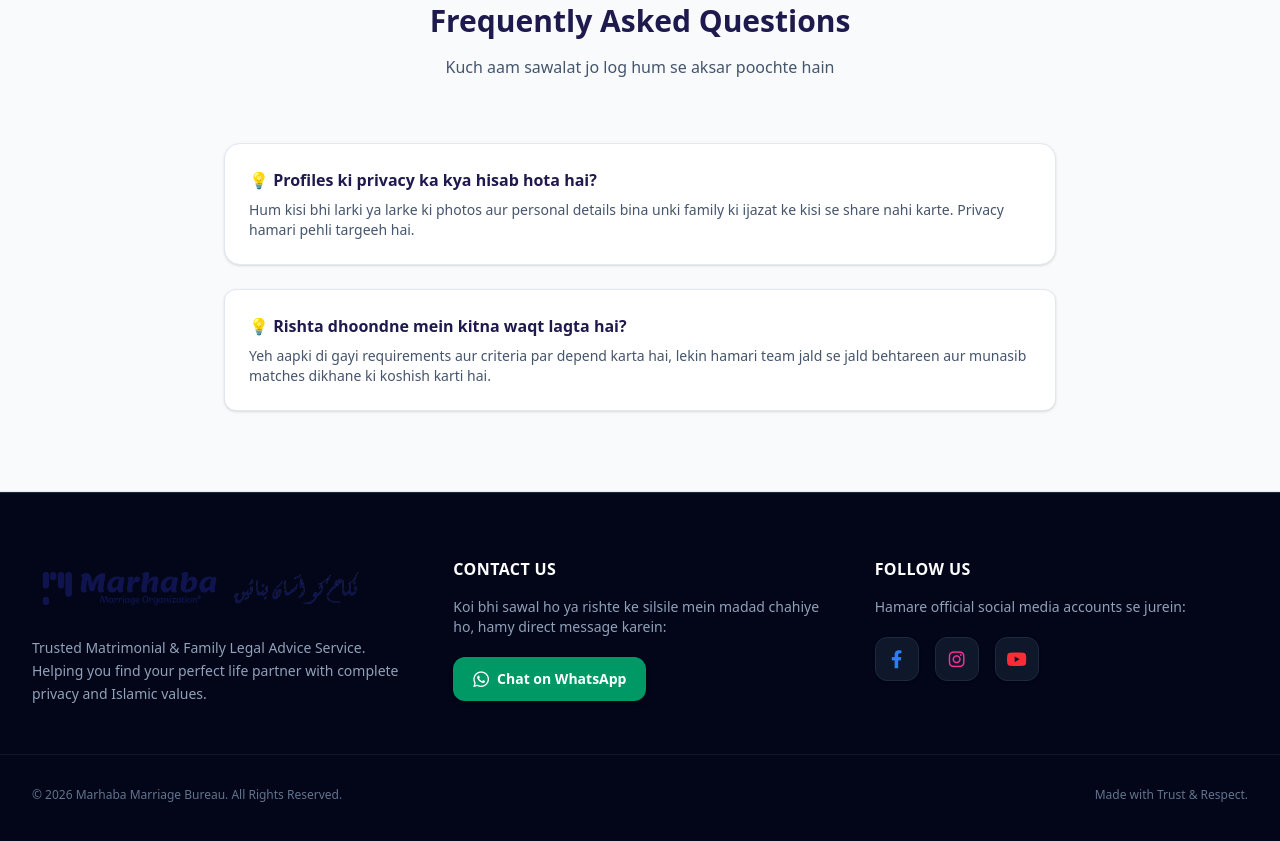
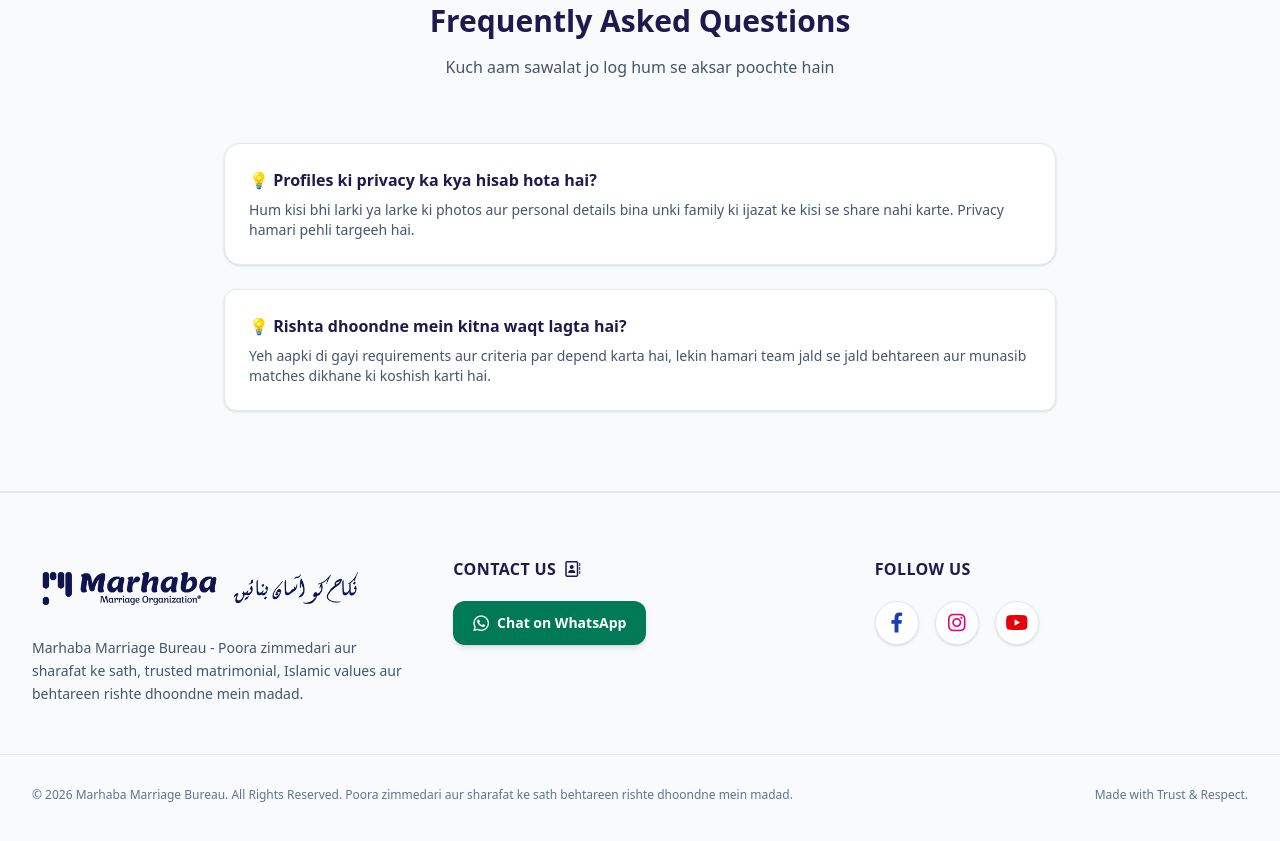
Before and after one commit to arsalandawood1988-svg/Marhaba-New-Trail, a plain HTML site: page index.html in a window 1280 px wide. Shown: the part 2895-3736 px from the top of the page. Drawn offline with nearby package versions, Linux system fonts and the light colour scheme.

Commit message:
Update index.html

```diff
--- a/index.html
+++ b/index.html
@@ -217,42 +217,42 @@
         </div>
     </section>
 
-    <footer class="bg-slate-950 text-slate-400 pt-16 pb-12 border-t border-slate-800">
-        <div class="max-w-7xl mx-auto px-4 sm:px-6 lg:px-8 grid grid-cols-1 md:grid-cols-3 gap-12 pb-12 border-b border-slate-900">
+    <footer class="bg-slate-50 text-slate-600 pt-16 pb-12 border-t border-slate-200">
+        <div class="max-w-7xl mx-auto px-4 sm:px-6 lg:px-8 grid grid-cols-1 md:grid-cols-3 gap-12 pb-12 border-b border-slate-200">
 
             <div class="space-y-4">
                 <div class="flex items-center gap-2">
-                    <img src="logo.png" alt="Marhaba Marriage Logo" onerror="this.style.display='none'; document.getElementById('footer-text-logo').style.display='block';" class="h-16 w-auto object-contain brightness-100">
-                    <div id="footer-text-logo" style="display:none;" class="flex items-center gap-2 text-white font-bold text-lg">
-                        <i class="fa-solid fa-ring text-amber-400"></i> Marhaba Marriage
+                    <img src="logo.png" alt="Marhaba Marriage Logo" onerror="this.style.display='none'; document.getElementById('footer-text-logo').style.display='block';" class="h-16 w-auto object-contain">
+                    <div id="footer-text-logo" style="display:none;" class="flex items-center gap-2 text-indigo-950 font-bold text-lg">
+                        <i class="fa-solid fa-ring text-indigo-900"></i> Marhaba Marriage
                     </div>
                 </div>
-                <p class="text-sm text-slate-400 leading-relaxed font-medium">
-                    Trusted Matrimonial & Family Legal Advice Service. Helping you find your perfect life partner with complete privacy and Islamic values.
+                <p class="text-sm text-slate-600 leading-relaxed font-medium">
+                    Marhaba Marriage Bureau - Poora zimmedari aur sharafat ke sath, trusted matrimonial, Islamic values aur behtareen rishte dhoondne mein madad.
                 </p>
             </div>
 
             <div class="space-y-4">
-                <h3 class="text-white font-bold text-base tracking-wide uppercase">Contact Us</h3>
-                <p class="text-sm text-slate-400 font-medium">Koi bhi sawal ho ya rishte ke silsile mein madad chahiye ho, hamy direct message karein:</p>
+                <h3 class="text-indigo-950 font-bold text-base tracking-wide uppercase flex items-center gap-2">
+                    Contact Us <i class="fa-regular fa-address-book"></i>
+                </h3>
                 <div class="pt-1">
-                    <a href="https://wa.me/923331012929" target="_blank" class="inline-flex items-center gap-2 bg-emerald-600 hover:bg-emerald-700 text-white px-5 py-3 rounded-xl text-sm font-bold shadow-md transition">
+                    <a href="https://wa.me/923331012929" target="_blank" class="inline-flex items-center gap-2 bg-emerald-700 hover:bg-emerald-800 text-white px-5 py-3 rounded-xl text-sm font-bold shadow-md transition">
                         <i class="fa-brands fa-whatsapp text-lg"></i> Chat on WhatsApp
                     </a>
                 </div>
             </div>
 
             <div class="space-y-4">
-                <h3 class="text-white font-bold text-base tracking-wide uppercase">Follow Us</h3>
-                <p class="text-sm text-slate-400 font-medium">Hamare official social media accounts se jurein:</p>
+                <h3 class="text-indigo-950 font-bold text-base tracking-wide uppercase">Follow Us</h3>
                 <div class="flex flex-wrap gap-4 pt-1">
-                    <a href="https://www.facebook.com/marhabamarriageorg" target="_blank" class="w-11 h-11 bg-slate-900 border border-slate-800 rounded-xl flex items-center justify-center text-blue-500 hover:bg-blue-600 hover:text-white transition text-lg shadow-sm" title="Facebook">
+                    <a href="https://www.facebook.com/marhabamarriageorg" target="_blank" class="w-11 h-11 bg-white border border-slate-200 rounded-full flex items-center justify-center text-blue-800 hover:bg-blue-800 hover:text-white transition text-xl shadow-sm" title="Facebook">
                         <i class="fa-brands fa-facebook-f"></i>
                     </a>
-                    <a href="https://www.instagram.com/marhabamarriageorganization/#" target="_blank" class="w-11 h-11 bg-slate-900 border border-slate-800 rounded-xl flex items-center justify-center text-pink-500 hover:bg-pink-600 hover:text-white transition text-lg shadow-sm" title="Instagram">
+                    <a href="https://www.instagram.com/marhabamarriageorganization/#" target="_blank" class="w-11 h-11 bg-white border border-slate-200 rounded-full flex items-center justify-center text-pink-600 hover:bg-pink-600 hover:text-white transition text-xl shadow-sm" title="Instagram">
                         <i class="fa-brands fa-instagram"></i>
                     </a>
-                    <a href="https://www.youtube.com/@MarhabaMarriageOrganization" target="_blank" class="w-11 h-11 bg-slate-900 border border-slate-800 rounded-xl flex items-center justify-center text-red-500 hover:bg-red-600 hover:text-white transition text-lg shadow-sm" title="YouTube">
+                    <a href="https://www.youtube.com/@MarhabaMarriageOrganization" target="_blank" class="w-11 h-11 bg-white border border-slate-200 rounded-full flex items-center justify-center text-red-600 hover:bg-red-600 hover:text-white transition text-xl shadow-sm" title="YouTube">
                         <i class="fa-brands fa-youtube"></i>
                     </a>
                 </div>
@@ -261,7 +261,7 @@
         </div>
 
         <div class="max-w-7xl mx-auto px-4 sm:px-6 lg:px-8 pt-8 flex flex-col sm:flex-row items-center justify-between gap-4 text-xs text-slate-500 font-medium">
-            <p>&copy; 2026 Marhaba Marriage Bureau. All Rights Reserved.</p>
+            <p>&copy; 2026 Marhaba Marriage Bureau. All Rights Reserved. Poora zimmedari aur sharafat ke sath behtareen rishte dhoondne mein madad.</p>
             <p>Made with Trust & Respect.</p>
         </div>
     </footer>
```
